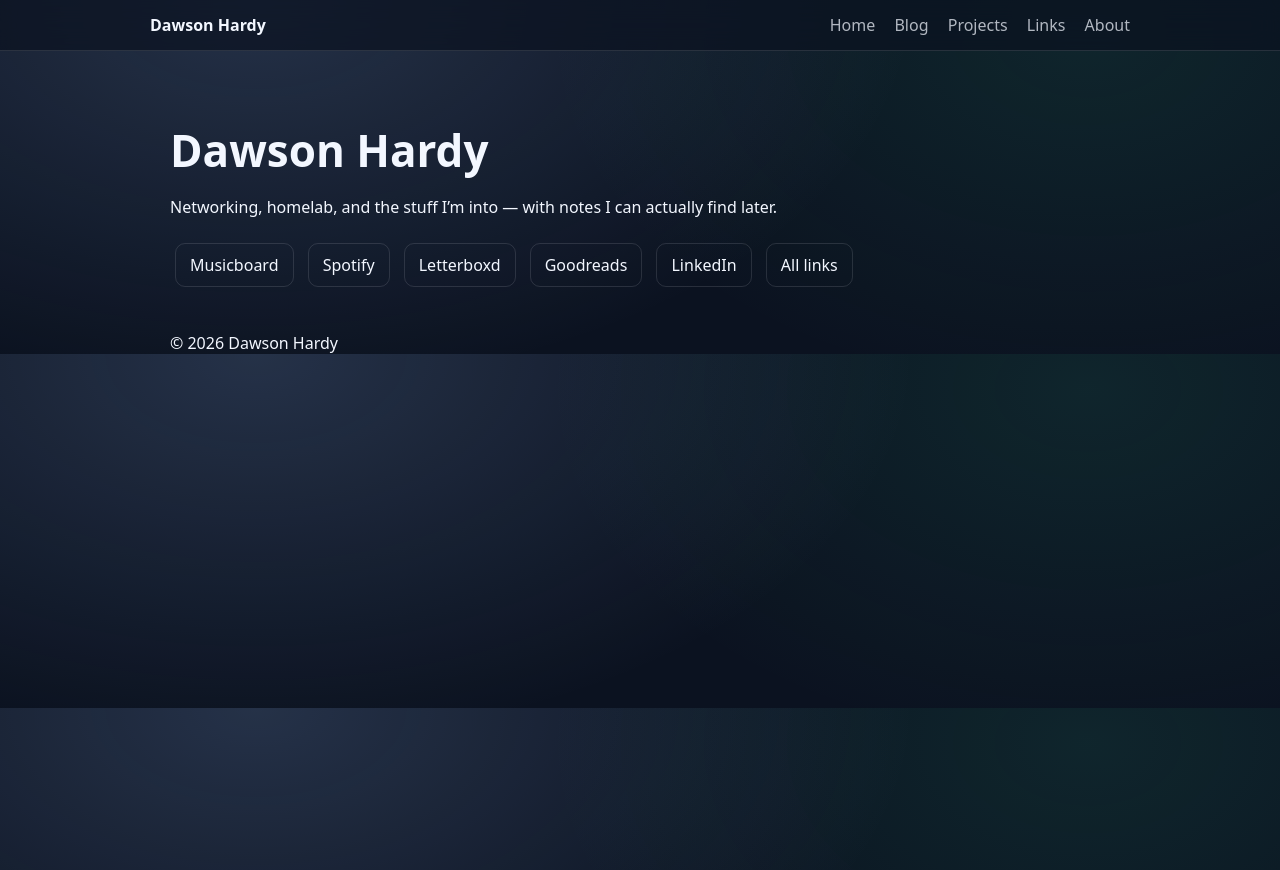
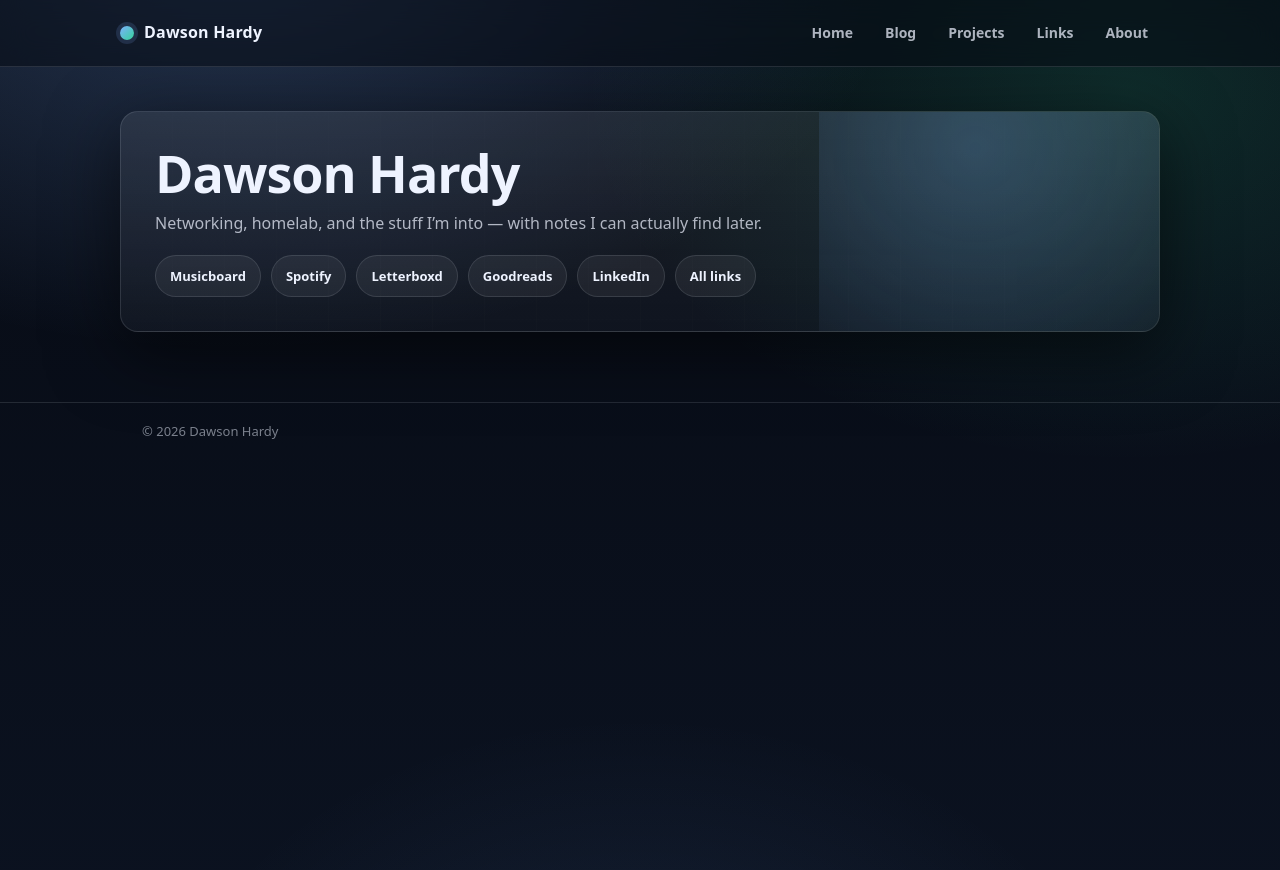
Before and after one commit to dawshardy/dawsonhardy.github.io, a Jekyll site: the page built from index.md, in a window 1280 px wide. Shown: the top 870 px of the page. Built offline with Jekyll 4.4.1, drawn with Linux system fonts in a browser that asks for light colours.

Commit message:
Update style.css

```diff
--- a/assets/css/style.css
+++ b/assets/css/style.css
@@ -1,82 +1,252 @@
+/* DawsonHardy.com - clean, modern, slightly "tech" dark theme
+   Replace the entire file with this.
+*/
+
 :root{
-  --bg:#0b1220;
-  --text:#f3f7ff;
-  --muted:rgba(243,247,255,.72);
-  --border:rgba(243,247,255,.12);
-  --accent:#9cc1ff;
-  --navbg:rgba(11,18,32,.70);
+  --bg0:#070b14;
+  --bg1:#0b1220;
+  --text:#eef3ff;
+  --muted:rgba(238,243,255,.72);
+  --faint:rgba(238,243,255,.50);
+  --border:rgba(238,243,255,.12);
+  --panel:rgba(255,255,255,.06);
+  --panel2:rgba(255,255,255,.09);
+  --shadow:0 20px 70px rgba(0,0,0,.55);
+  --accent:#7db0ff;
+  --accent2:#35d39a;
+  --radius:18px;
+  --radius2:14px;
+  --max:1040px;
 }
 
 *{box-sizing:border-box}
+html,body{height:100%}
 body{
   margin:0;
   color:var(--text);
+  font-family: ui-sans-serif, system-ui, -apple-system, Segoe UI, Roboto, Helvetica, Arial;
+  line-height:1.6;
+
+  /* Single continuous background (no banding) */
   background:
-    radial-gradient(1100px 650px at 20% 0%, rgba(156,193,255,.18), transparent 60%),
-    radial-gradient(900px 600px at 85% 10%, rgba(52,211,153,.10), transparent 60%),
-    var(--bg);
-  font-family:system-ui,-apple-system,Segoe UI,Roboto,Helvetica,Arial;
+    radial-gradient(1100px 680px at 18% -8%, rgba(125,176,255,.28), transparent 62%),
+    radial-gradient(900px 620px at 88% 10%, rgba(53,211,154,.16), transparent 60%),
+    radial-gradient(700px 520px at 50% 120%, rgba(125,176,255,.10), transparent 70%),
+    linear-gradient(180deg, var(--bg0), var(--bg1));
+  background-attachment: fixed;
 }
 
+/* Make sure no random wrapper blocks add their own backgrounds */
+header, main, footer, section, article, div{ background: transparent; }
+
+/* Links */
+a{color:var(--accent); text-decoration:none}
+a:hover{text-decoration:underline}
+
+/* Layout container */
 .container{
-  max-width:980px;
-  margin:auto;
-  padding:0 20px;
+  max-width: var(--max);
+  margin: 0 auto;
+  padding: 0 22px;
 }
 
+/* Top bar */
 .topbar{
-  position:sticky;
-  top:0;
-  background:var(--navbg);
-  backdrop-filter:blur(12px);
-  border-bottom:1px solid var(--border);
+  position: sticky;
+  top: 0;
+  z-index: 50;
+  width: 100%;
+  background: rgba(7,11,20,.55);
+  border-bottom: 1px solid var(--border);
+  backdrop-filter: blur(14px);
 }
-
 .topbar-inner{
   display:flex;
+  align-items:center;
   justify-content:space-between;
-  padding:14px 0;
+  gap: 16px;
+  padding: 14px 0;
 }
 
 .brand{
-  font-weight:800;
-  color:var(--text);
+  display:flex;
+  align-items:center;
+  gap: 10px;
+  font-weight: 900;
+  letter-spacing: .2px;
+  color: var(--text);
+  white-space: nowrap;
+}
+
+/* Optional small "avatar" circle next to brand */
+.brand::before{
+  content:"";
+  width: 14px;
+  height: 14px;
+  border-radius: 50%;
+  background: linear-gradient(135deg, var(--accent), var(--accent2));
+  box-shadow: 0 0 0 4px rgba(125,176,255,.15);
+}
+
+.nav{
+  display:flex;
+  gap: 8px;
+  flex-wrap: wrap;
+  justify-content:flex-end;
+}
+.nav a{
+  color: var(--muted);
+  font-weight: 800;
+  font-size: 14px;
+  padding: 8px 12px;
+  border-radius: 999px;
+}
+.nav a:hover{
+  color: var(--text);
+  background: rgba(255,255,255,.06);
   text-decoration:none;
 }
 
-.nav a{
-  color:var(--muted);
-  margin-left:15px;
-  text-decoration:none;
+/* Page spacing */
+.page{
+  padding: 44px 0 70px;
 }
 
-.nav a:hover{
-  color:var(--text);
+/* HERO (Home) */
+.home-hero{
+  position: relative;
+  padding: 34px;
+  border-radius: var(--radius);
+  border: 1px solid var(--border);
+  background: linear-gradient(180deg, rgba(255,255,255,.08), rgba(255,255,255,.03));
+  box-shadow: var(--shadow);
+  overflow:hidden;
 }
 
-.home-hero{
-  padding:40px 0;
+/* Subtle grid overlay inside hero */
+.home-hero::before{
+  content:"";
+  position:absolute;
+  inset:-1px;
+  background:
+    linear-gradient(to right, rgba(255,255,255,.06) 1px, transparent 1px),
+    linear-gradient(to bottom, rgba(255,255,255,.04) 1px, transparent 1px);
+  background-size: 52px 52px;
+  opacity: .18;
+  pointer-events:none;
 }
 
-.home-hero h1{
-  font-size:44px;
-  margin-bottom:10px;
+/* Soft diagonal glow */
+.home-hero::after{
+  content:"";
+  position:absolute;
+  inset:-120px -180px auto auto;
+  width: 520px;
+  height: 520px;
+  background: radial-gradient(circle at 30% 30%, rgba(125,176,255,.30), transparent 60%);
+  opacity:.75;
+  filter: blur(0px);
+  pointer-events:none;
 }
 
-.links-row{
-  margin-top:20px;
+.home-hero > *{ position: relative; z-index: 1; }
+
+.home-hero h1{
+  margin: 0 0 10px;
+  font-size: 52px;
+  letter-spacing: -1px;
+  line-height: 1.05;
+}
+.home-hero p{
+  margin: 0;
+  color: var(--muted);
+  font-size: 16px;
+  max-width: 72ch;
 }
 
-.btn{
-  display:inline-block;
-  padding:10px 14px;
-  margin:5px;
-  border-radius:10px;
-  border:1px solid var(--border);
-  color:var(--text);
-  text-decoration:none;
+/* Button row */
+.links-row{
+  margin-top: 18px;
+  display:flex;
+  flex-wrap:wrap;
+  gap: 10px;
 }
 
+/* Buttons */
+.btn{
+  display:inline-flex;
+  align-items:center;
+  justify-content:center;
+  padding: 10px 14px;
+  border-radius: 999px;
+  border: 1px solid var(--border);
+  background: rgba(255,255,255,.06);
+  color: var(--text);
+  font-weight: 850;
+  font-size: 13px;
+  transition: transform .12s ease, background .12s ease, border-color .12s ease;
+}
 .btn:hover{
-  background:rgba(255,255,255,.1);
+  background: rgba(255,255,255,.10);
+  text-decoration:none;
+  transform: translateY(-1px);
 }
+.btn:active{ transform: translateY(0px); }
+
+.btn.primary{
+  background: rgba(125,176,255,.16);
+  border-color: rgba(125,176,255,.35);
+}
+.btn.primary:hover{
+  background: rgba(125,176,255,.22);
+}
+
+/* Content styles for other pages */
+h1,h2,h3{ color: var(--text); margin: 0 0 10px; }
+h2{ margin-top: 26px; }
+p,li{ color: var(--muted); }
+hr{
+  border:none;
+  border-top: 1px solid var(--border);
+  margin: 24px 0;
+}
+
+/* Lists look nicer */
+ul{
+  padding-left: 18px;
+}
+li{ margin: 6px 0; }
+
+/* Code blocks */
+pre, code{
+  background: rgba(255,255,255,.06);
+  border: 1px solid var(--border);
+}
+pre{
+  padding: 12px 14px;
+  border-radius: 14px;
+  overflow:auto;
+}
+code{
+  padding: 2px 6px;
+  border-radius: 10px;
+}
+
+/* Footer */
+.footer{
+  border-top: 1px solid var(--border);
+  color: var(--faint);
+  padding: 18px 0;
+  font-size: 13px;
+}
+
+/* Responsive */
+@media (max-width: 820px){
+  .page{ padding: 26px 0 56px; }
+  .home-hero{ padding: 22px; }
+  .home-hero h1{ font-size: 40px; }
+}
+@media (max-width: 520px){
+  .home-hero h1{ font-size: 34px; }
+  .nav a{ padding: 7px 10px; }
+}
```
